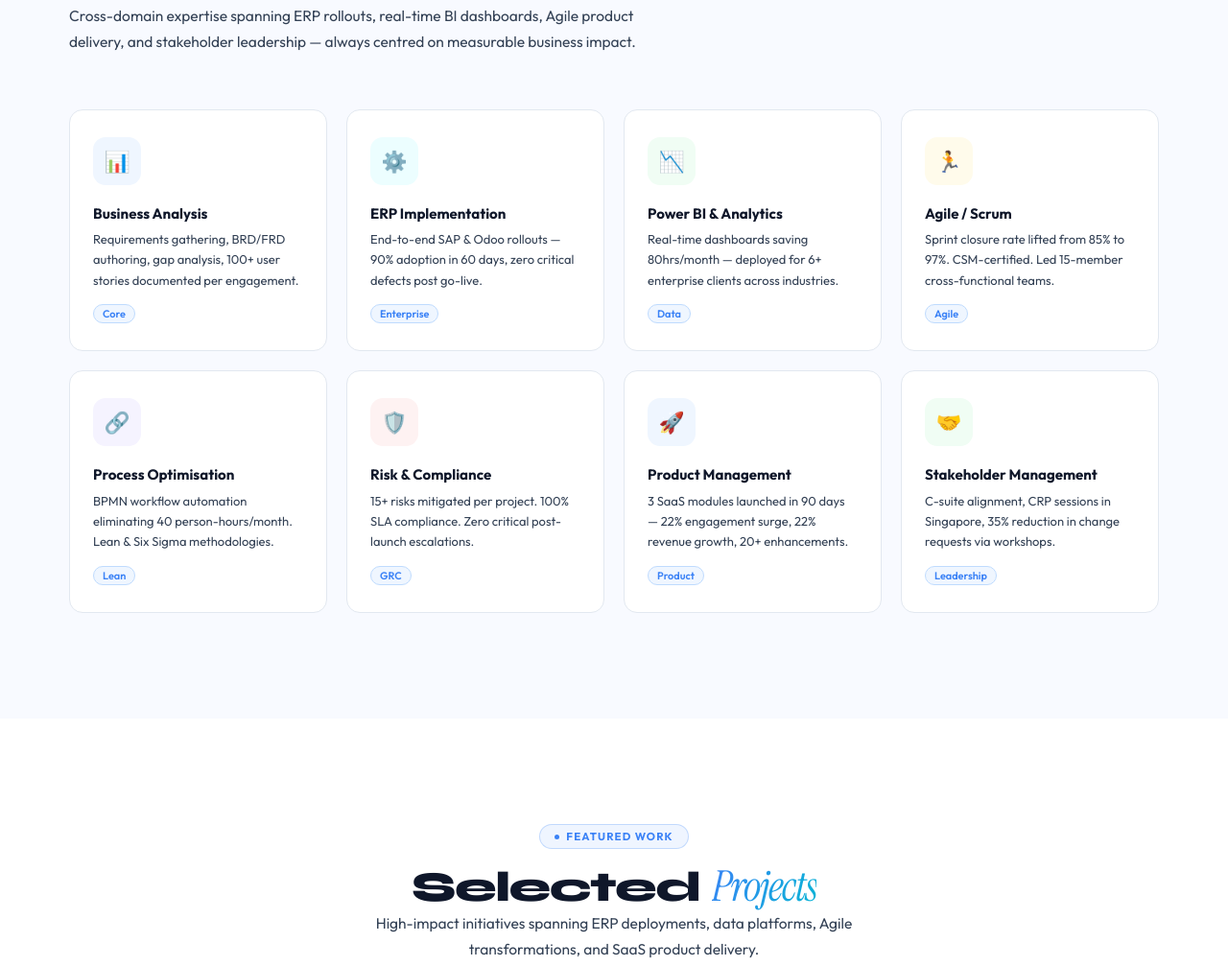
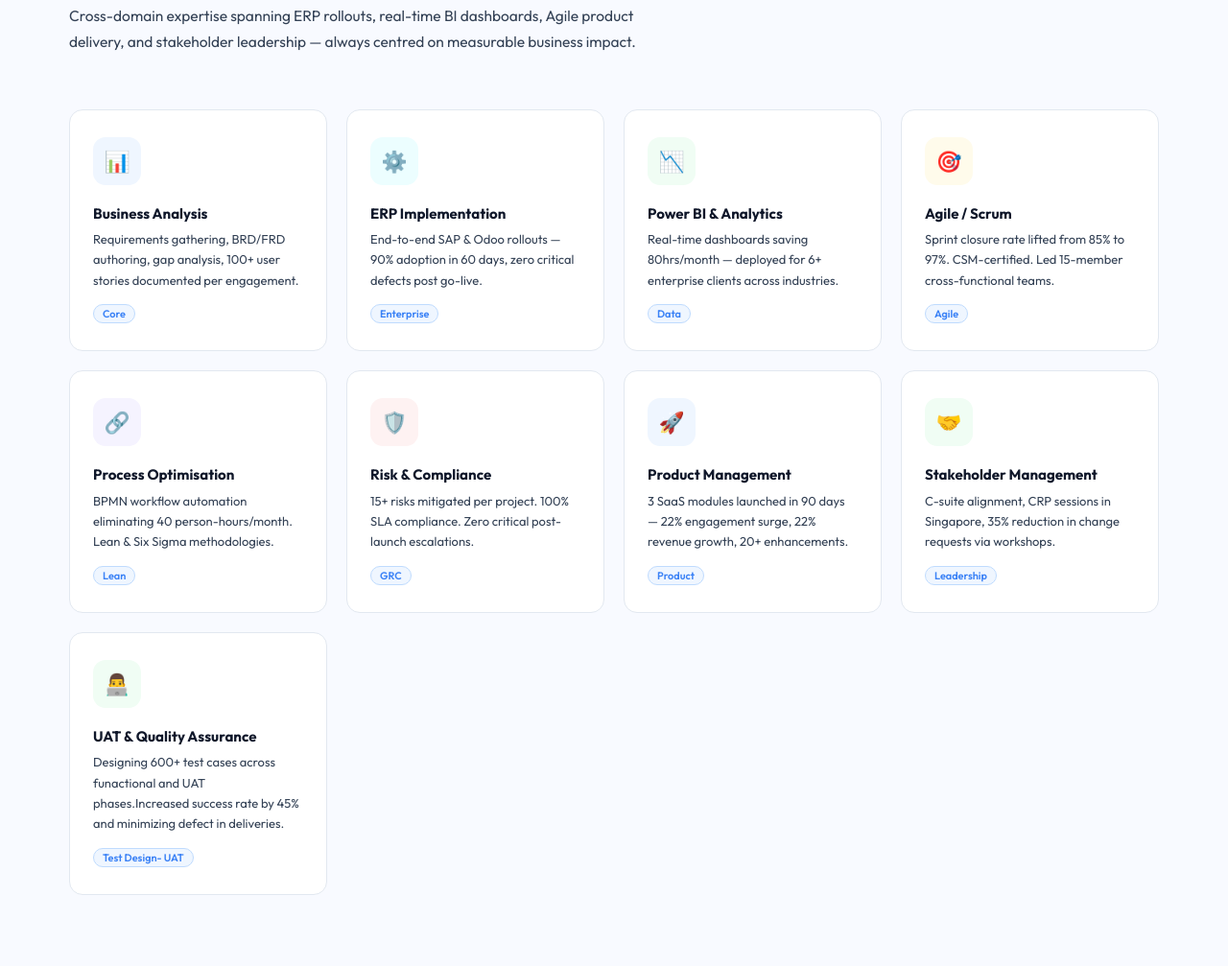
Before and after one commit to Vigneshashokanit/portfolio, a plain HTML site: page index.html in a window 1280 px wide. Shown: the part 1237-2244 px from the top of the page at 96% size. Drawn offline with Linux system fonts and the light colour scheme.

Commit message:
Update index.html
added new scomptency

```diff
--- a/index.html
+++ b/index.html
@@ -441,11 +441,12 @@ footer{background:var(--navy);padding:2.8rem 0}
       <div class="exp-card reveal" style="transition-delay:.05s"><div class="exp-ico ic-b">📊</div><div class="exp-ct">Business Analysis</div><div class="exp-cd">Requirements gathering, BRD/FRD authoring, gap analysis, 100+ user stories documented per engagement.</div><span class="exp-ctag">Core</span></div>
       <div class="exp-card reveal" style="transition-delay:.1s"><div class="exp-ico ic-t">⚙️</div><div class="exp-ct">ERP Implementation</div><div class="exp-cd">End-to-end SAP &amp; Odoo rollouts — 90% adoption in 60 days, zero critical defects post go-live.</div><span class="exp-ctag">Enterprise</span></div>
       <div class="exp-card reveal" style="transition-delay:.15s"><div class="exp-ico ic-g">📉</div><div class="exp-ct">Power BI &amp; Analytics</div><div class="exp-cd">Real-time dashboards saving 80hrs/month — deployed for 6+ enterprise clients across industries.</div><span class="exp-ctag">Data</span></div>
-      <div class="exp-card reveal" style="transition-delay:.2s"><div class="exp-ico ic-a">🏃</div><div class="exp-ct">Agile / Scrum</div><div class="exp-cd">Sprint closure rate lifted from 85% to 97%. CSM-certified. Led 15-member cross-functional teams.</div><span class="exp-ctag">Agile</span></div>
+      <div class="exp-card reveal" style="transition-delay:.2s"><div class="exp-ico ic-a">🎯</div><div class="exp-ct">Agile / Scrum</div><div class="exp-cd">Sprint closure rate lifted from 85% to 97%. CSM-certified. Led 15-member cross-functional teams.</div><span class="exp-ctag">Agile</span></div>
       <div class="exp-card reveal" style="transition-delay:.25s"><div class="exp-ico ic-v">🔗</div><div class="exp-ct">Process Optimisation</div><div class="exp-cd">BPMN workflow automation eliminating 40 person-hours/month. Lean &amp; Six Sigma methodologies.</div><span class="exp-ctag">Lean</span></div>
       <div class="exp-card reveal" style="transition-delay:.3s"><div class="exp-ico ic-r">🛡️</div><div class="exp-ct">Risk &amp; Compliance</div><div class="exp-cd">15+ risks mitigated per project. 100% SLA compliance. Zero critical post-launch escalations.</div><span class="exp-ctag">GRC</span></div>
       <div class="exp-card reveal" style="transition-delay:.35s"><div class="exp-ico ic-b">🚀</div><div class="exp-ct">Product Management</div><div class="exp-cd">3 SaaS modules launched in 90 days — 22% engagement surge, 22% revenue growth, 20+ enhancements.</div><span class="exp-ctag">Product</span></div>
       <div class="exp-card reveal" style="transition-delay:.4s"><div class="exp-ico ic-g">🤝</div><div class="exp-ct">Stakeholder Management</div><div class="exp-cd">C-suite alignment, CRP sessions in Singapore, 35% reduction in change requests via workshops.</div><span class="exp-ctag">Leadership</span></div>
+      <div class="exp-card reveal" style="transition-delay:.45s"><div class="exp-ico ic-g">👨‍💻</div><div class="exp-ct">UAT &amp; Quality Assurance</div><div class="exp-cd">Designing 600+ test cases across funactional and UAT phases.Increased success rate by 45% and minimizing defect in deliveries.</div><span class="exp-ctag">Test Design- UAT</span></div>
     </div>
   </div>
 </section>
```
